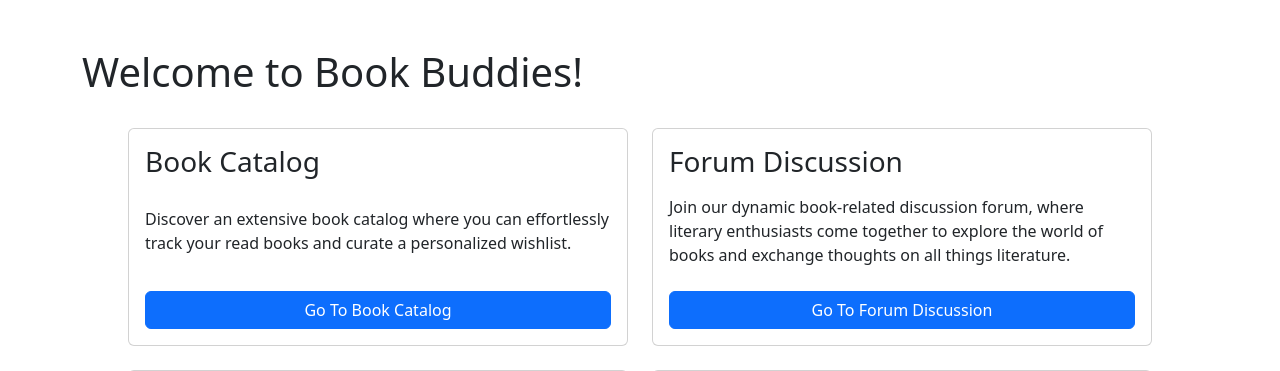
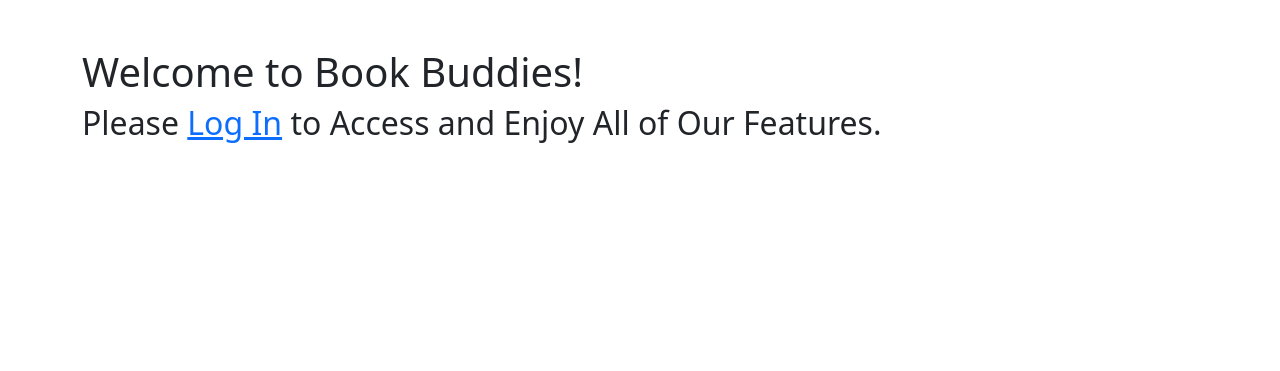
Before and after one commit to PBP-E14/book-buddies, a Django app: page / in a window 1280 px wide. Shown: the part 63-434 px from the top of the page. Run offline with Django 4.2, Linux system fonts and the light colour scheme; some libraries are stand-ins or nearby versions.

Commit message:
handle if user not logged in

```diff
--- a/templates/homepage.html
+++ b/templates/homepage.html
@@ -8,6 +8,7 @@
 
 <div class="container mt-5">
     <h1>Welcome to Book Buddies!</h1>
+    {% if user.is_authenticated %}
     <div class="w-100 d-flex flex-wrap justify-content-center gap-4 py-4">
         <div class="card" style="max-width: 500px">
             <div
@@ -68,5 +69,11 @@
             </div>
         </div>
     </div>
+    {% else %}
+    <h2>
+        Please <a href="{% url 'user_login' %}">Log In</a> to Access and Enjoy
+        All of Our Features.
+    </h2>
+    {% endif %}
 </div>
 {% endblock %}
```
